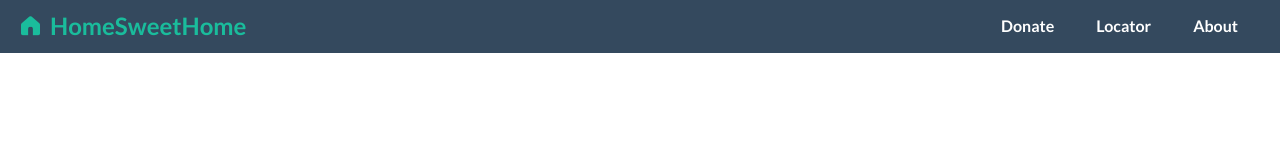
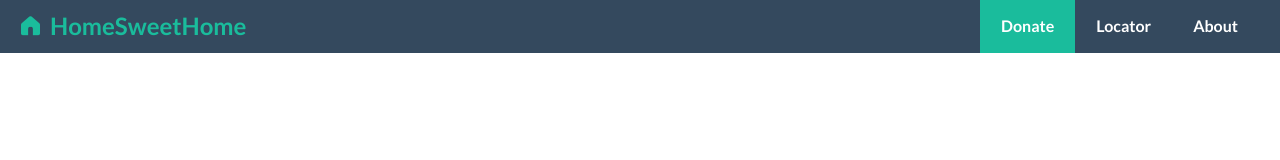
Before and after one commit to richardwu/brainstation-project, a plain HTML site: page index.html in a window 1280 px wide. Drawn offline with Linux system fonts and the light colour scheme.

Commit message:
Added highlighted donate button

```diff
--- a/index.html
+++ b/index.html
@@ -24,7 +24,7 @@
 			<!-- Collect the nav links, forms, and other content for toggling -->
 			<div class="collapse navbar-collapse" id="bs-example-navbar-collapse-1">
 				<ul class="nav navbar-nav navbar-right">
-					<li><a href="donate.html">Donate</a></li>
+					<li class="active"><a href="donate.html">Donate</a></li>
 					<li><a href="search.html">Locator</a></li>
 					<li><a href="about.html">About</a></li>
 				</ul>
```
